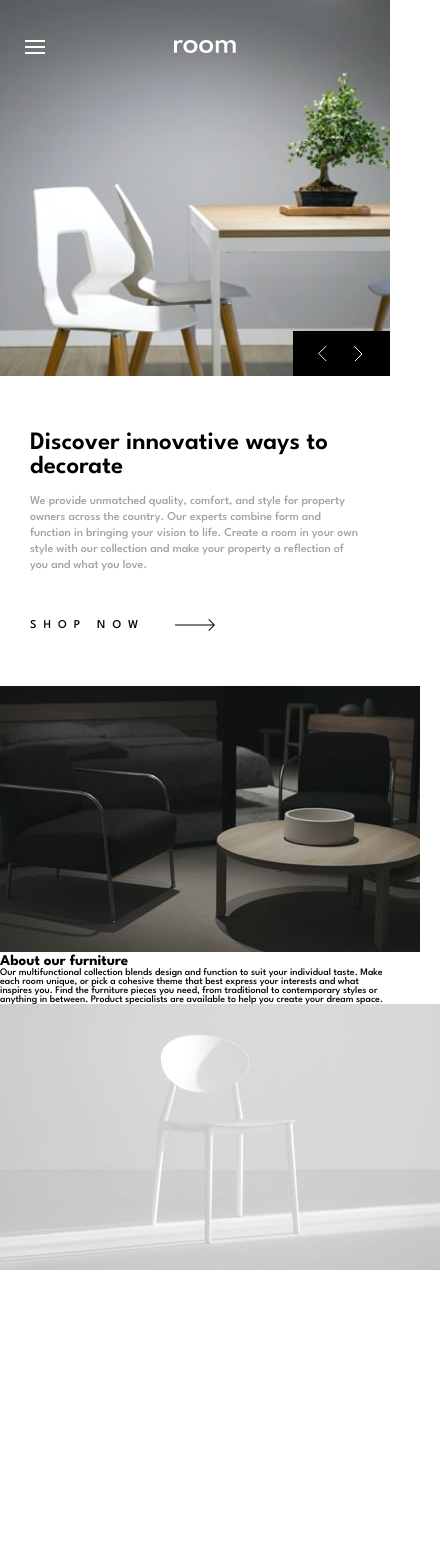
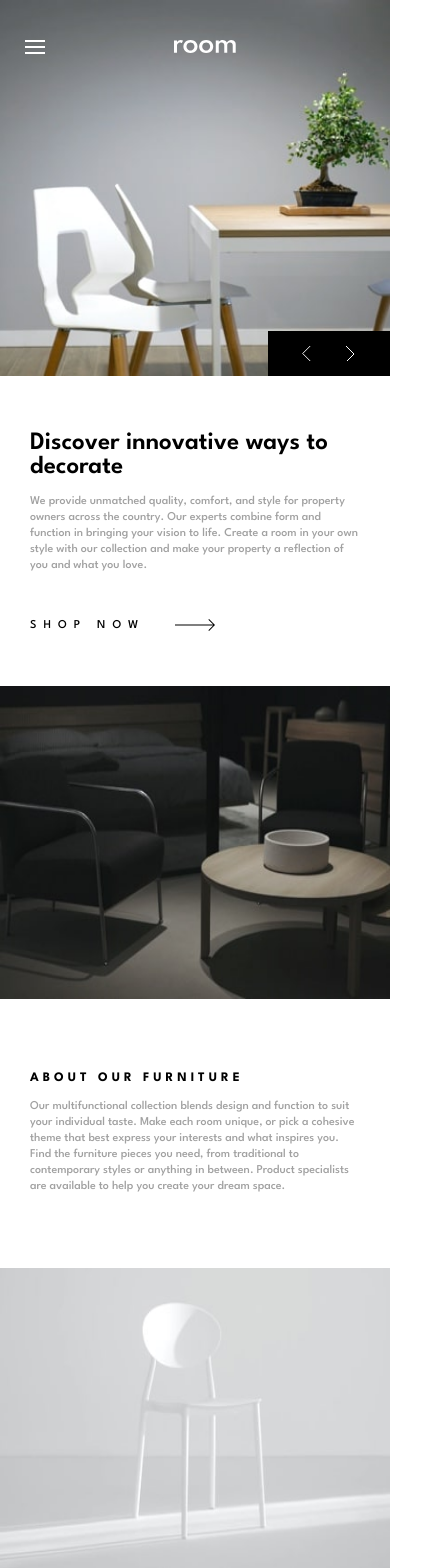
Before and after one commit to David-Henery4/Room-Homepage, a React (Create React App) app: page / in a window 390 px wide. Shown: the top 1568 px of the page, 440 px wide, since content can reach past the window. Built offline with nearby package versions, Linux system fonts and the light colour scheme.

Commit message:
mobile-layout

```diff
--- a/src/sass/layout/_about.scss
+++ b/src/sass/layout/_about.scss
@@ -1,17 +1,50 @@
 .about {
+  display: grid;
   width: 100%;
+  grid-template-columns: repeat(16, 1fr);
   &-img1 {
+    grid-column: 1/-1;
+    grid-row: 1/2;
+    width: 100%;
     &__img {
+    width: 100%;
+    height: 100%;
+    // object-fit: cover;
+    object-position: 50% 100%;
     }
   }
   &-info {
+    width: 100%;
+    grid-column: 1/-1;
+    grid-row: 2/4;
+    padding: 1rem 3rem;
+    display: flex;
+    flex-direction: column;
+    justify-content: center;
+    align-items: flex-start;
+    gap: 1.5rem;
   }
   &__title {
+    font-size: 1.3rem;
+    text-transform: uppercase;
+    font-weight: 700;
+    letter-spacing: 4px;
   }
   &__text {
+    font-size: 1.2rem;
+    line-height: 16px;
+    color: $darkGrey;
+    font-weight: 500;
   }
   &-img2 {
+    width: 100%;
+    grid-column: 1/-1;
+    grid-row: 4/5;
     &__img {
+      width: 100%;
+      height: 100%;
+      // object-fit: cover;
+      object-position: 50% 100%;
     }
   }
 }
--- a/src/sass/layout/_header.scss
+++ b/src/sass/layout/_header.scss
@@ -16,7 +16,7 @@
   }
   &-slider-nav {
     grid-row: 4/7;
-    grid-column: 13/-1;
+    grid-column: 12/-1;
     background-color: black;
     padding: 1.5rem;
     display: flex;
```
